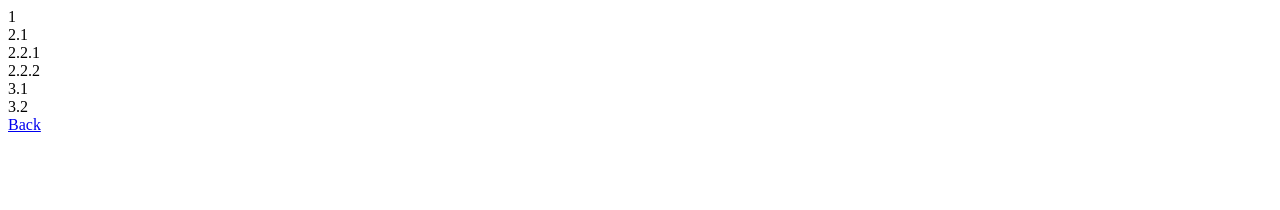
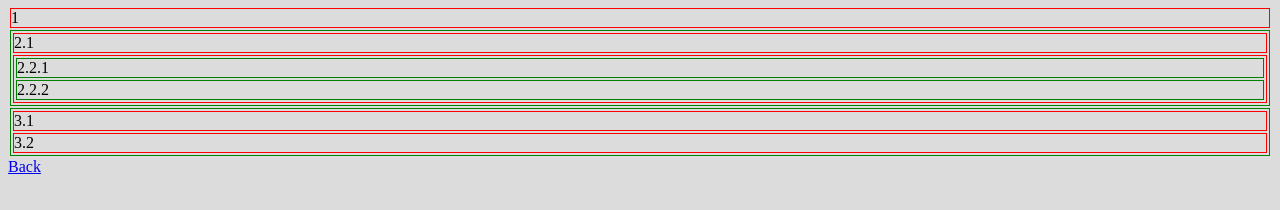
Before and after one commit to seldran/webdev1, a plain HTML site: page onePage.html in a window 1280 px wide. Drawn offline with Linux system fonts and the light colour scheme.

Commit message:
added styles and borders

```diff
--- a/onePage.html
+++ b/onePage.html
@@ -1,19 +1,37 @@
 <!DOCTYPE html>
 <html>
 <head>
+    <style>
+        body
+        {
+            background-color: gainsboro;
+        }
+        div
+        {
+            margin: 2px;
+        }
+        div.green
+        {
+            border: 1px solid green;
+        }
+        div.red
+        {
+            border: 1px solid red;
+        }
+    </style>
 </head>
 <body>
-<div>1</div>
-<div>
-    <div>2.1</div>
-    <div>
-        <div>2.2.1</div>
-        <div>2.2.2</div>
+<div class ="red">1</div>
+<div class="green">
+    <div class ="red">2.1</div>
+    <div class ="red">
+        <div class ="green">2.2.1</div>
+        <div class = "green">2.2.2</div>
     </div>
 </div>
-<div>
-    <div>3.1</div>
-    <div>3.2</div>
+<div class ="green">
+    <div class="red">3.1</div>
+    <div class ="red">3.2</div>
 </div>
 <a href="http://pauliusarbas.lt">Back</a>
 </body>
```
Also changed, not shown: anotherPage.html (+25 -7 lines), index.html (+0 -1 lines).
